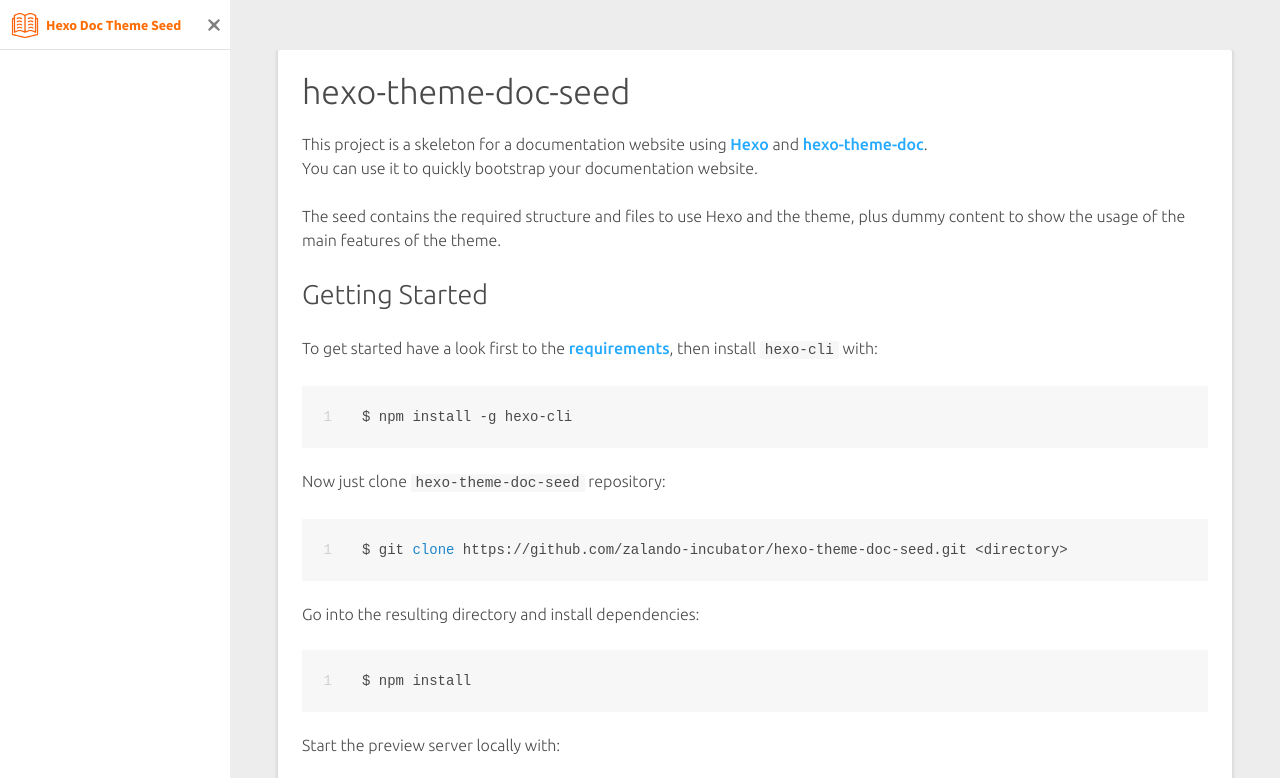
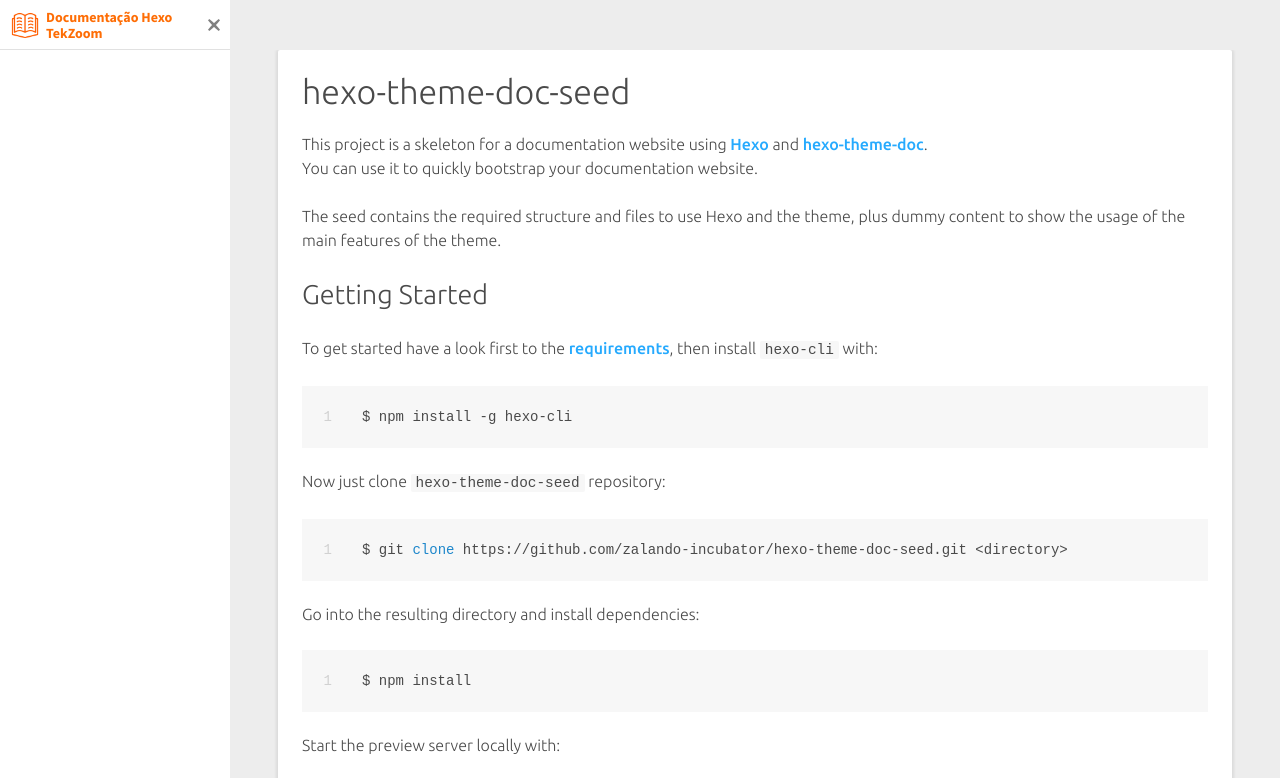
Before and after one commit to silotto/doc-hexo, a plain HTML site: page index.html in a window 1280 px wide. Shown: the top 778 px of the page. Drawn offline with nearby package versions, Linux system fonts and the light colour scheme; a script that the page names is missing.

Commit message:
Site updated: 2019-01-16 16:26:09

```diff
--- a/index.html
+++ b/index.html
@@ -24,9 +24,9 @@
   </head>
   <body>
 
-   <script>window.__INITIAL_STATE__ = {"page":{"title":"hexo-theme-doc-seed","path":"index.html"},"data":{"navigation":{"logo":{"text":"Hexo Doc Theme Seed","type":"link","path":"index.html"},"main":[{"text":"SWAGGER","type":"label"},{"text":"UI","type":"link","path":"swagger/ui.html"},{"text":"To HTML","type":"link","path":"swagger/to-html.html"},{"text":"SUPPORT AND FEEDBACK","type":"label"},{"text":"Raise an Issue on Github","type":"link","path":"https://github.bus.zalan.do/stargate/hexo-stargate-doc-theme-seed/issues/new"}]}},"config":{"timezone":"UTC","root":"/doc-hexo/","time_format":"HH:mm:ss","theme":"../node_modules/hexo-theme-doc","theme_config":{"swagger_ui":{"version":2,"permalinks":true,"api_explorer":true,"download":"Download specification","show_extensions":false,"deep_linking":true,"display_operation_id":false,"doc_expansion":"none"},"search":{"skip":false,"background":false,"route":"/lunr.json"},"favicon":"images/favicon.ico"}}}</script>
+   <script>window.__INITIAL_STATE__ = {"page":{"title":"hexo-theme-doc-seed","path":"index.html"},"data":{"navigation":{"logo":{"text":"Documentação Hexo TekZoom","type":"link","path":"index.html"},"main":[{"text":"SWAGGER","type":"label"},{"text":"UI","type":"link","path":"swagger/ui.html"},{"text":"To HTML","type":"link","path":"swagger/to-html.html"},{"text":"SUPPORT AND FEEDBACK","type":"label"},{"text":"Raise an Issue on Github","type":"link","path":"https://github.bus.zalan.do/stargate/hexo-stargate-doc-theme-seed/issues/new"}]}},"config":{"timezone":"UTC","root":"/doc-hexo/","time_format":"HH:mm:ss","theme":"../node_modules/hexo-theme-doc","theme_config":{"swagger_ui":{"version":2,"permalinks":true,"api_explorer":true,"download":"Download specification","show_extensions":false,"deep_linking":true,"display_operation_id":false,"doc_expansion":"none"},"search":{"skip":false,"background":false,"route":"/lunr.json"},"favicon":"images/favicon.ico"}}}</script>
 
-    <div id="react-navigation-root"><div class="doc-navigation" data-reactroot=""><nav class="doc-navbar"><a href="/doc-hexo/index.html" class="doc-navbar__logo"><img src="/doc-hexo/images/logo.png" class="doc-navbar__logo__img"><span class="doc-navbar__logo__text">Hexo Doc Theme Seed</span></a><i class="dc-icon dc-icon--close dc-icon--interactive doc-sidebar-close doc-navbar__sidebar-close doc-navbar__sidebar-close--desktop"></i><i class="dc-icon dc-icon--menu dc-icon--interactive doc-sidebar-toggle doc-navbar__sidebar-toggle"></i></nav><nav class="doc-sidebar"><div class="doc-sidebar__vertical-menu"><i class="dc-icon dc-icon--menu dc-icon--interactive doc-sidebar-toggle doc-sidebar-toggle--primary doc-sidebar__vertical-menu__item"></i><i class="dc-icon dc-icon--search dc-icon--interactive doc-sidebar__vertical-menu__item doc-sidebar__vertical-menu__item--primary"></i></div><div class="doc-sidebar-content"><div class="doc-sidebar__search-form"></div><ul class="doc-sidebar-list"></ul></div></nav></div></div>
+    <div id="react-navigation-root"><div class="doc-navigation" data-reactroot=""><nav class="doc-navbar"><a href="/doc-hexo/index.html" class="doc-navbar__logo"><img src="/doc-hexo/images/logo.png" class="doc-navbar__logo__img"><span class="doc-navbar__logo__text">Documentação Hexo TekZoom</span></a><i class="dc-icon dc-icon--close dc-icon--interactive doc-sidebar-close doc-navbar__sidebar-close doc-navbar__sidebar-close--desktop"></i><i class="dc-icon dc-icon--menu dc-icon--interactive doc-sidebar-toggle doc-navbar__sidebar-toggle"></i></nav><nav class="doc-sidebar"><div class="doc-sidebar__vertical-menu"><i class="dc-icon dc-icon--menu dc-icon--interactive doc-sidebar-toggle doc-sidebar-toggle--primary doc-sidebar__vertical-menu__item"></i><i class="dc-icon dc-icon--search dc-icon--interactive doc-sidebar__vertical-menu__item doc-sidebar__vertical-menu__item--primary"></i></div><div class="doc-sidebar-content"><div class="doc-sidebar__search-form"></div><ul class="doc-sidebar-list"></ul></div></nav></div></div>
     <div class="doc-content">
   <div class="dc-page">
     <div class="dc-card">
```
Also changed, not shown: swagger/to-html.html (+2 -2 lines), swagger/ui.html (+2 -2 lines).
